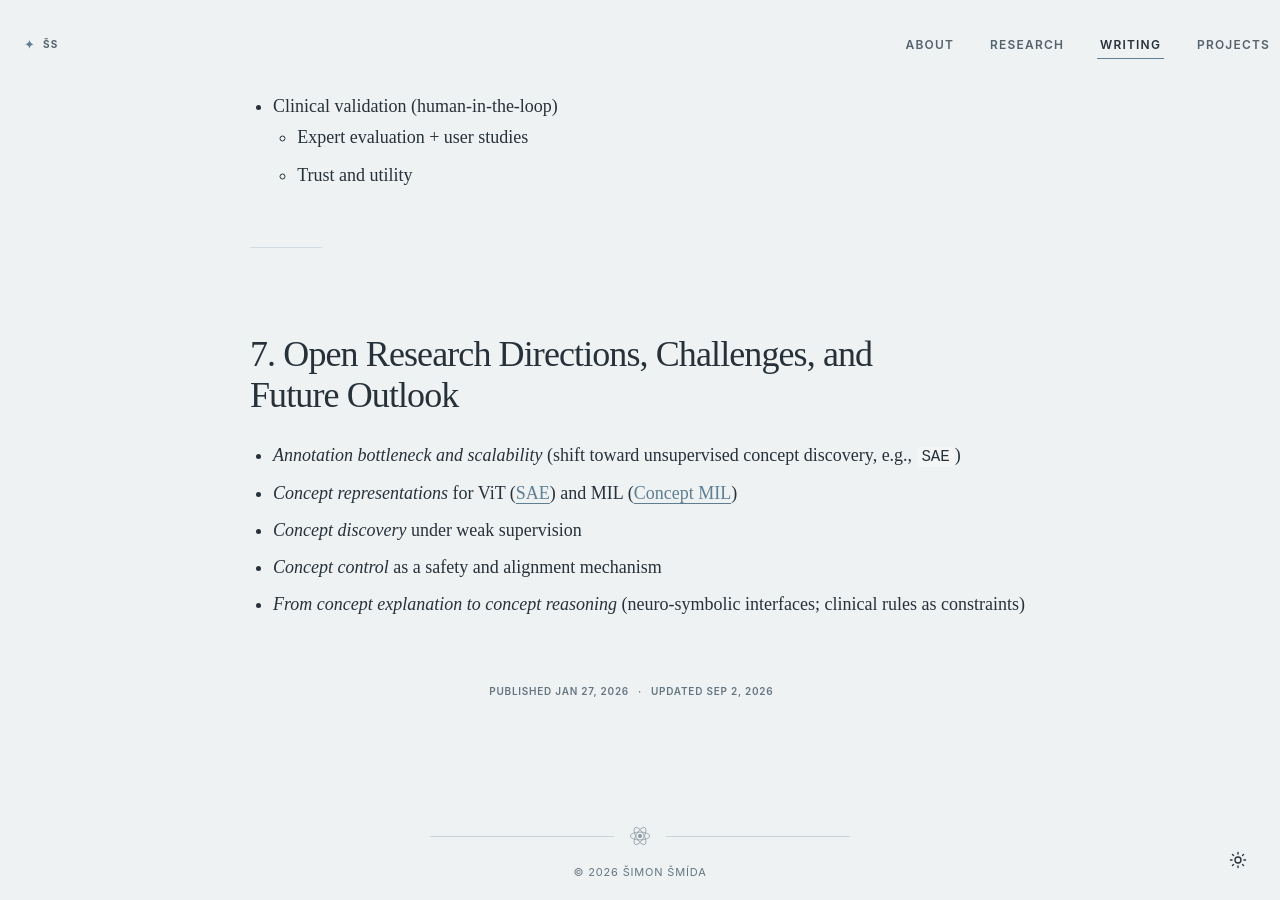
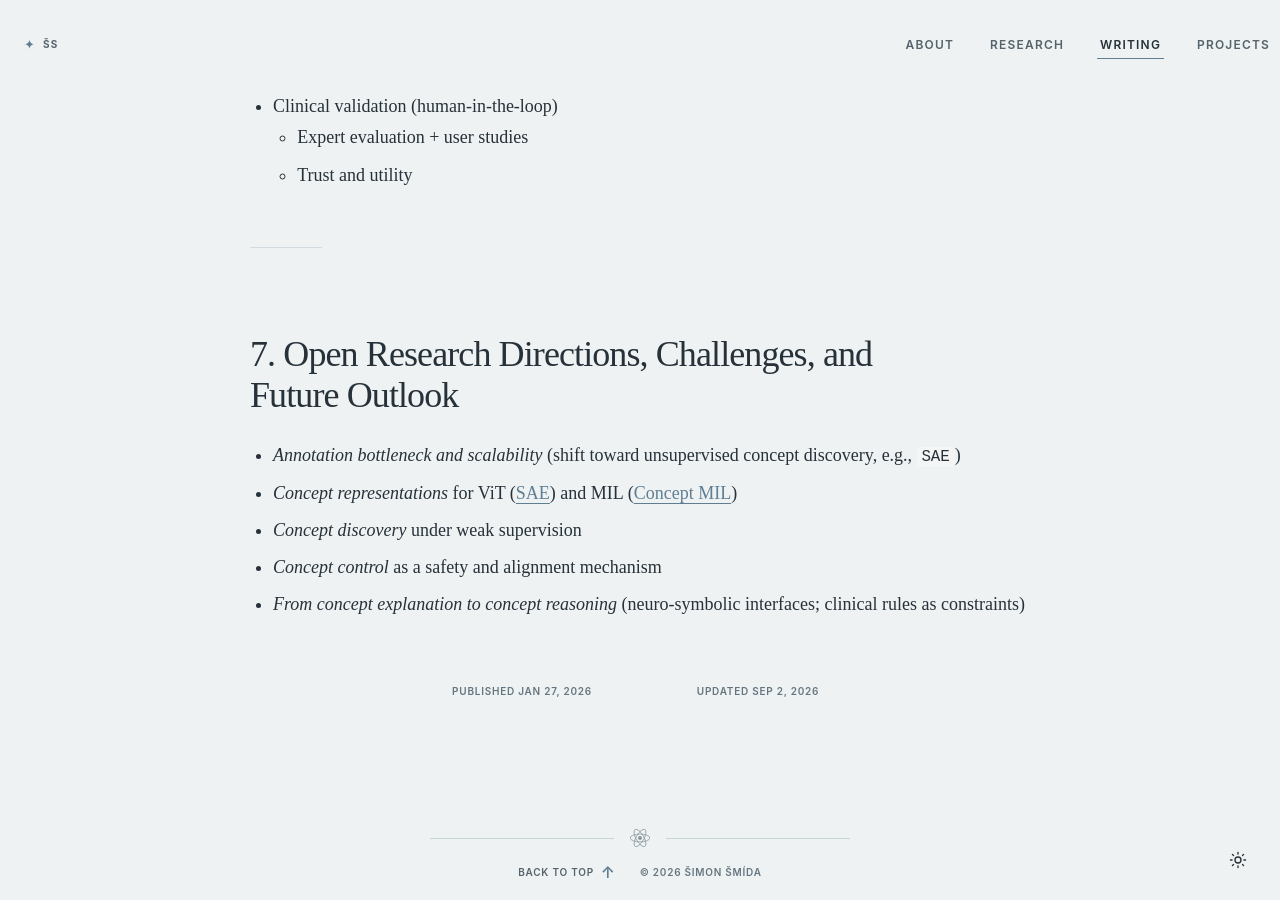
Before and after one commit to simonsmida/simonsmida.github.io, a Jekyll site: the page built from _posts/2026-01-27-concept-based-interpretability-in-medical-ai.md, in a window 1280 px wide and 900 px high, scrolled down 6551 px. Built offline with Jekyll 4.4.1, drawn with Linux system fonts in a browser that asks for light colours.

Commit message:
Refine article date alignment and add back-to-top link

```diff
--- a/_config.yml
+++ b/_config.yml
@@ -3,7 +3,7 @@ description: Research, writing, and interactive projects about deep learning, in
 url: https://simonsmida.github.io
 
 # Bump to invalidate cached CSS, scripts, and icons after a deploy.
-version: 85
+version: 86
 
 author:
   name: Šimon Šmída
--- a/_layouts/article.html
+++ b/_layouts/article.html
@@ -45,15 +45,20 @@
     </article>
 
     <div class="article-dates" aria-label="Article dates">
-      <span>Published <time datetime="{{ page.date | date: '%Y-%m-%d' }}">{{ page.date | date: "%b %-d, %Y" }}</time></span>
-      <span aria-hidden="true">·</span>
-      <span>Updated <time datetime="{{ page.last_updated | default: page.date | date: '%Y-%m-%d' }}">{{ page.last_updated | default: page.date | date: "%b %-d, %Y" }}</time></span>
+      <span class="article-date">Published <time datetime="{{ page.date | date: '%Y-%m-%d' }}">{{ page.date | date: "%b %-d, %Y" }}</time></span>
+      <span class="article-date">Updated <time datetime="{{ page.last_updated | default: page.date | date: '%Y-%m-%d' }}">{{ page.last_updated | default: page.date | date: "%b %-d, %Y" }}</time></span>
     </div>
   </main>
 
   <footer>
     <span class="article-rule" aria-hidden="true">{% include atom-mark.html %}</span>
-    <a class="footer-home-link" href="/">© 2026 Šimon Šmída</a>
+    <div class="article-footer-actions">
+      <a class="back-to-top" href="#main-content">
+        <span>Back to top</span>
+        <span aria-hidden="true">↑</span>
+      </a>
+      <a class="footer-home-link" href="/">© 2026 Šimon Šmída</a>
+    </div>
   </footer>
 
   {% include scripts.html %}
--- a/assets/css/site.css
+++ b/assets/css/site.css
@@ -1100,24 +1100,21 @@ footer {
 }
 
 .article-dates {
-  width: min(calc(100% - 48px), 780px);
+  width: min(calc(100vw - 32px), 420px);
   display: grid;
-  grid-template-columns: 1fr auto 1fr;
+  grid-template-columns: repeat(2, minmax(0, 1fr));
   align-items: center;
-  gap: 9px;
+  column-gap: 52px;
   margin: 64px auto 0;
   color: var(--subtle);
   font: 600 10px/1.4 var(--sans);
   letter-spacing: .075em;
+  text-align: center;
   text-transform: uppercase;
 }
 
-.article-dates > span:first-child {
-  justify-self: end;
-}
-
-.article-dates > span:last-child {
-  justify-self: start;
+.article-date {
+  min-width: 0;
 }
 
 .article-content h2 {
@@ -1226,6 +1223,46 @@ footer {
   flex-direction: column;
   gap: 16px;
   padding-block: 14px 18px;
+}
+
+.article-page footer .article-rule {
+  width: min(calc(100vw - 32px), 420px);
+}
+
+.article-footer-actions {
+  display: flex;
+  align-items: center;
+  justify-content: center;
+  gap: 24px;
+  width: 100%;
+  font: 600 10px/1 var(--sans);
+  letter-spacing: .075em;
+  text-transform: uppercase;
+}
+
+.back-to-top {
+  display: inline-flex;
+  align-items: center;
+  gap: 7px;
+  color: var(--muted);
+  transition: color 160ms ease;
+}
+
+.back-to-top > span:last-child {
+  color: var(--accent);
+  font-size: 16px;
+  line-height: .8;
+  transition: transform 160ms var(--ease-out);
+}
+
+.back-to-top:hover,
+.back-to-top:focus-visible {
+  color: var(--ink);
+}
+
+.back-to-top:hover > span:last-child,
+.back-to-top:focus-visible > span:last-child {
+  transform: translateY(-2px);
 }
 
 /* Cross-document View Transitions morph a card thumbnail into the article hero. */
```
